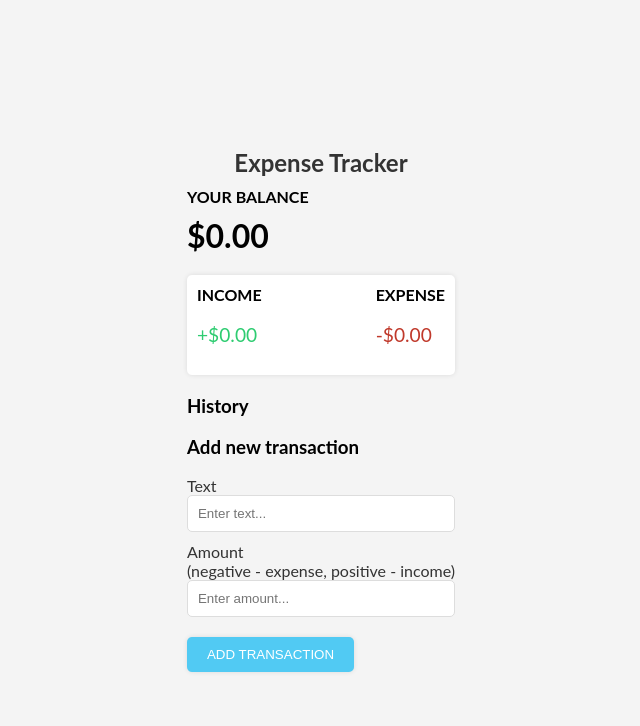
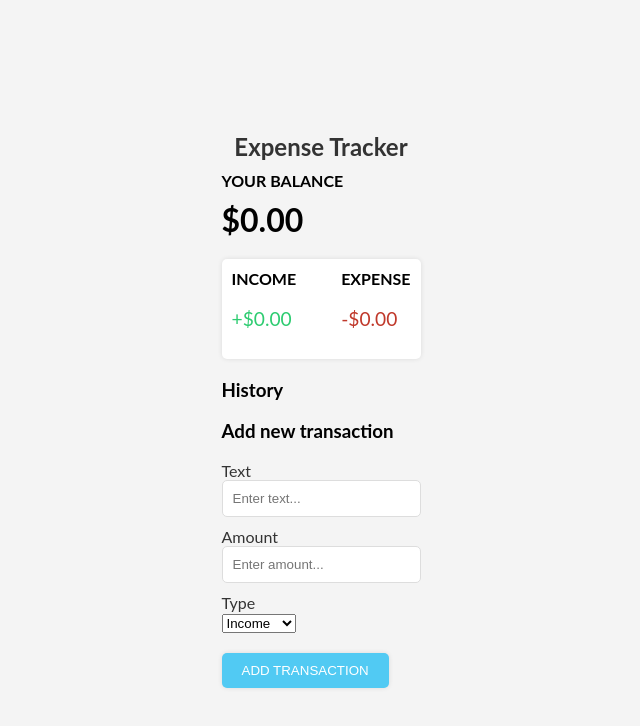
Before and after one commit to ShahilKM16/learn-frontend4, a React (Create React App) app: page / in a window 1280 px wide. Shown: the top 726 px of the page, without its empty margins (319-959 px from the left). Built offline with nearby package versions, Linux system fonts and the light colour scheme.

Commit message:
getting dropdown menu for income and expense

```diff
--- a/src/App.js
+++ b/src/App.js
@@ -9,6 +9,7 @@ import './App.css';
 
 const App = () => {
   const [transactions, setTransactions] = useState([]);
+
 
   const addTransaction = (transaction) => {
     setTransactions([...transactions, transaction]);
--- a/src/components/AddTransaction.js
+++ b/src/components/AddTransaction.js
@@ -1,9 +1,10 @@
 // src/components/AddTransaction.js
 import React, { useState } from 'react';
 
-export const AddTransaction = ({ addTransaction }) => {
+export const AddTransaction = ({ addTransaction, categories }) => {
   const [text, setText] = useState('');
   const [amount, setAmount] = useState('');
+  const [type, setType] = useState('income'); // New state for transaction type
 
   const onSubmit = e => {
     e.preventDefault();
@@ -18,16 +19,23 @@ export const AddTransaction = ({ addTransaction }) => {
       return;
     }
 
+    let parsedAmount = parseFloat(amount);
+    if (type === 'expense') {
+      parsedAmount *= -1; // Convert to negative for expenses
+    }
+
     const newTransaction = {
       id: Math.floor(Math.random() * 100000000),
       text,
-      amount: +amount
+      amount: parsedAmount,
+      category: categories ? categories[0] : 'General' // Default category if not provided
     };
 
     addTransaction(newTransaction);
 
     setText('');
     setAmount('');
+    setType('income'); // Reset type to income
   };
 
   return (
@@ -39,9 +47,15 @@ export const AddTransaction = ({ addTransaction }) => {
           <input type="text" value={text} onChange={(e) => setText(e.target.value)} placeholder="Enter text..." />
         </div>
         <div className="form-control">
-          <label htmlFor="amount">Amount <br />
-            (negative - expense, positive - income)</label>
+          <label htmlFor="amount">Amount</label>
           <input type="text" value={amount} onChange={(e) => setAmount(e.target.value)} placeholder="Enter amount..." />
+        </div>
+        <div className="form-control">
+          <label htmlFor="type">Type</label>
+          <select value={type} onChange={(e) => setType(e.target.value)}>
+            <option value="income">Income</option>
+            <option value="expense">Expense</option>
+          </select>
         </div>
         <button className="btn">Add transaction</button>
       </form>
```
